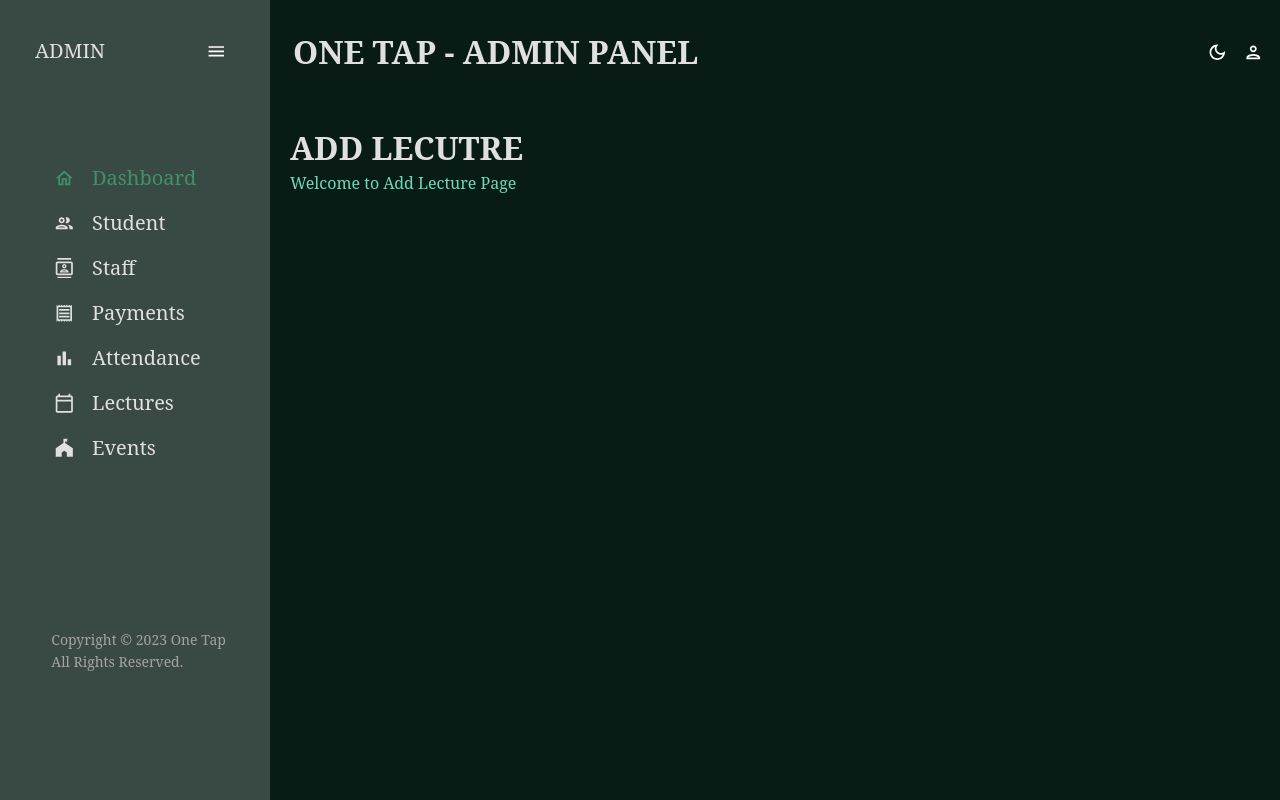
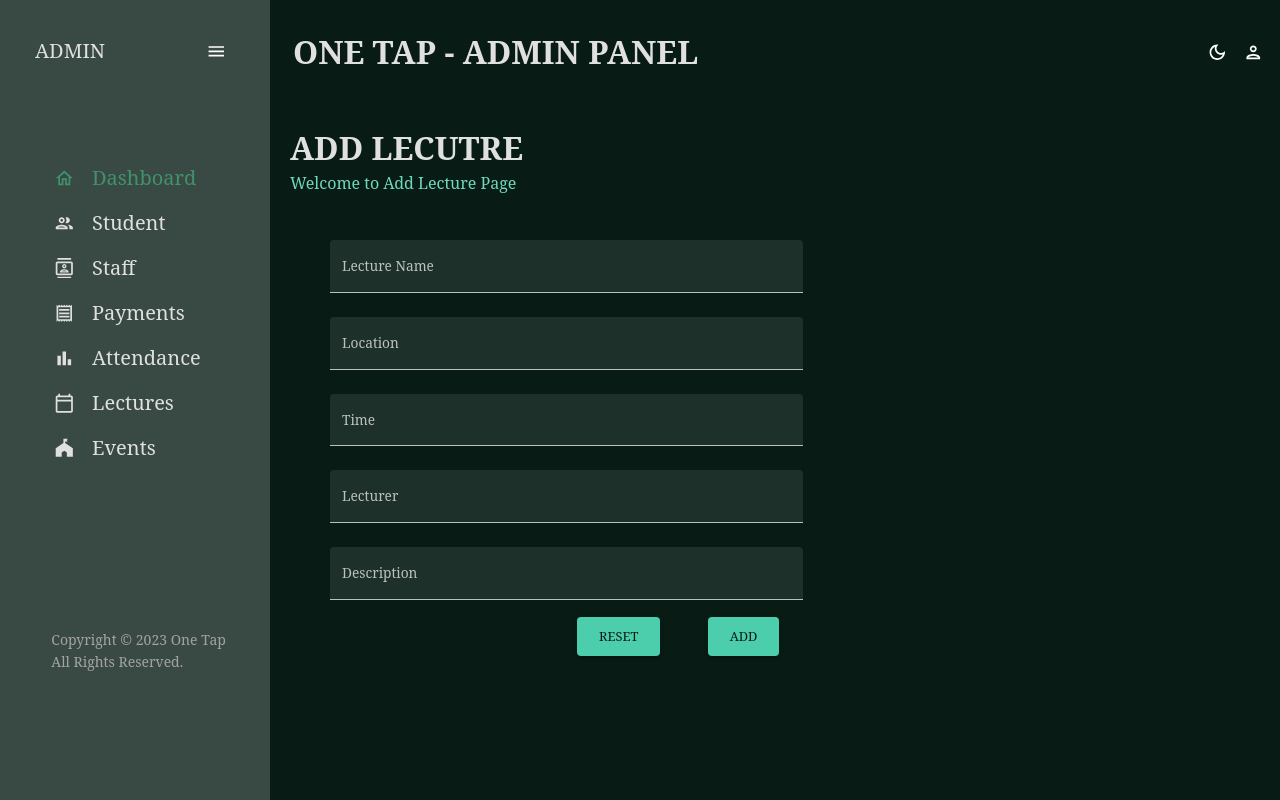
Before and after one commit to Asanda65/AdminPanel_OneTap, a React (Create React App) app: page /AddLecture in a window 1280 px wide. Built offline with nearby package versions, Linux system fonts and the light colour scheme.

Commit message:
Update AddLecture.jsx

```diff
--- a/src/screens/lectureEvent/AddLectures.jsx
+++ b/src/screens/lectureEvent/AddLectures.jsx
@@ -1,4 +1,4 @@
-import { Box, useTheme } from "@mui/material";
+import { Box, useTheme, Grid, TextField, Button } from "@mui/material";
 import { tokens } from "../../theme";
 import Header from "../../components/Header";
 
@@ -12,6 +12,85 @@ const AddLecture = () => {
       <Box display="flex" justifyContent="space-between" alignItems="center">
         <Header title="ADD LECUTRE" subtitle="Welcome to Add Lecture Page" />
       </Box>
+
+      <Box>
+        <Grid container rowSpacing={1} columnSpacing={{ xs: 1, sm: 2, md: 3 }}>
+          <Grid item xs={6} marginLeft={5}>
+            <TextField
+              name="name"
+              label="Lecture Name"
+              placeholder="Enter Lecture Name"
+              variant="filled"
+              margin="normal"
+              fullWidth
+            />
+            <TextField
+              name="location"
+              label="Location"
+              placeholder="Enter Location"
+              variant="filled"
+              margin="normal"
+              fullWidth
+            />
+            <TextField
+              name="time"
+              label="Time"
+              placeholder="Enter Time"
+              variant="filled"
+              margin="normal"
+              fullWidth
+            />
+            <TextField
+              name="lecturer"
+              label="Lecturer"
+              placeholder="Enter Lecturer Name"
+              variant="filled"
+              margin="normal"
+              fullWidth
+            />
+            <TextField
+              name="description"
+              label="Description"
+              placeholder="Enter Description"
+              variant="filled"
+              margin="normal"
+              fullWidth
+            />
+            <Box display="flex" flexDirection="row" justifyContent="right">
+              <Box
+                display="flex"
+                justifyContent="center"
+                margin="5%"
+                marginY="2%"
+              >
+                <Button
+                  type="reset"
+                  color="secondary"
+                  variant="contained"
+                  size="large"
+                >
+                  RESET
+                </Button>
+              </Box>
+              <Box
+                display="flex"
+                justifyContent="center"
+                margin="5%"
+                marginY="2%"
+              >
+                <Button
+                  type="submit"
+                  color="secondary"
+                  variant="contained"
+                  size="large"
+                >
+                  ADD
+                </Button>
+              </Box>
+            </Box>
+          </Grid>
+        </Grid>
+      </Box>
     </Box>
   );
 };
```
